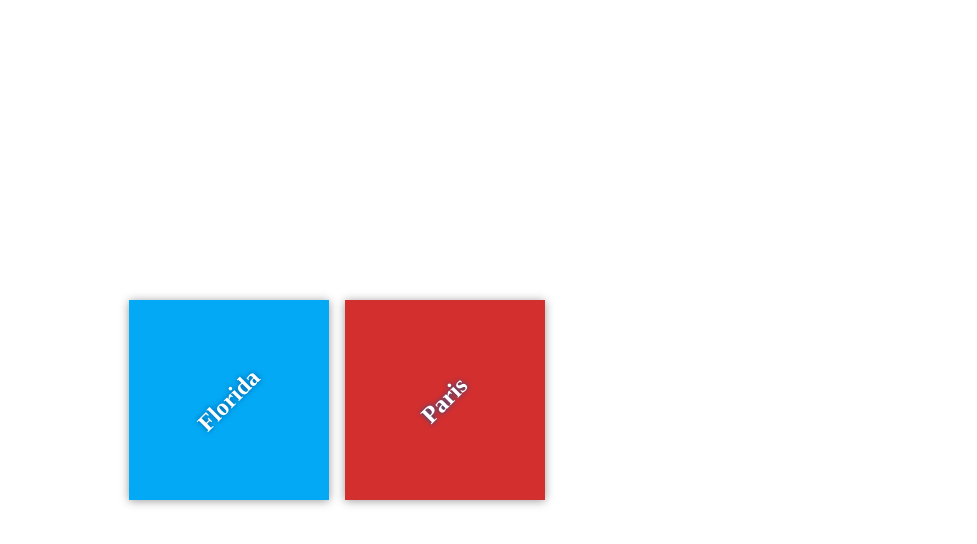
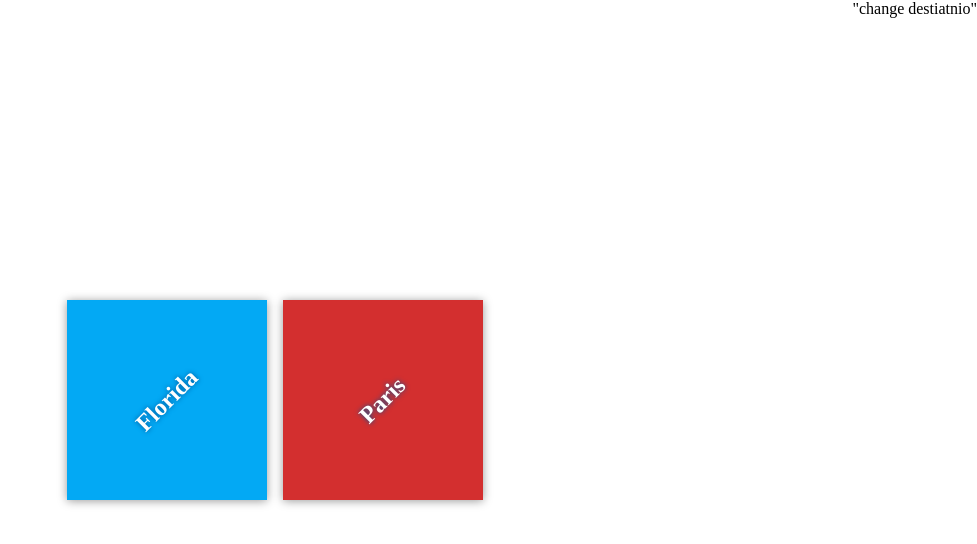
Before and after one commit to elco14/mytravel-plan, a plain HTML site: page index.html in a window 1280 px wide. Shown: the whole page, without its empty margins (303-1280 px from the left). Drawn offline with Linux system fonts and the light colour scheme; files that its build step writes are made by us from their sources.

Commit message:
add starting to dest

```diff
--- a/index.html
+++ b/index.html
@@ -18,6 +18,6 @@
 </div>
 </div>
 </div>
-
+"change destiatnio"
 </body>
 </html>
```
